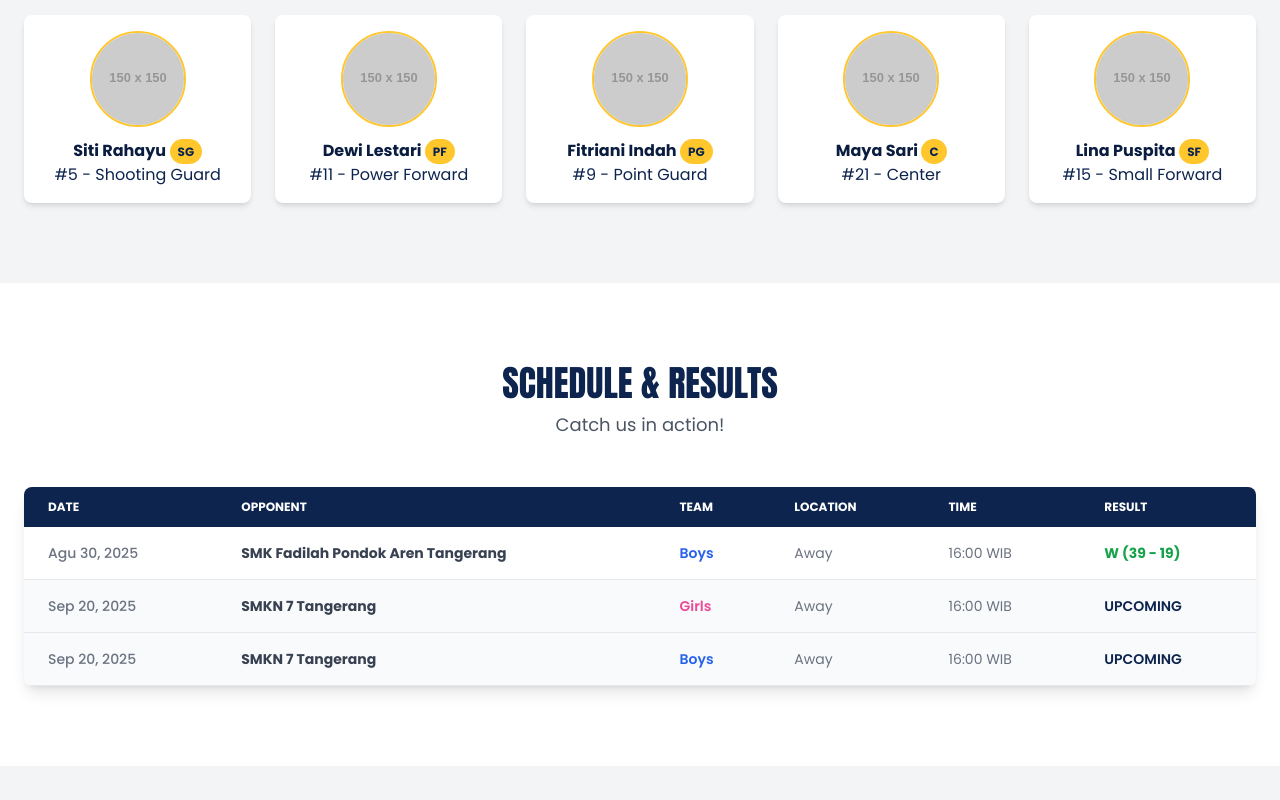
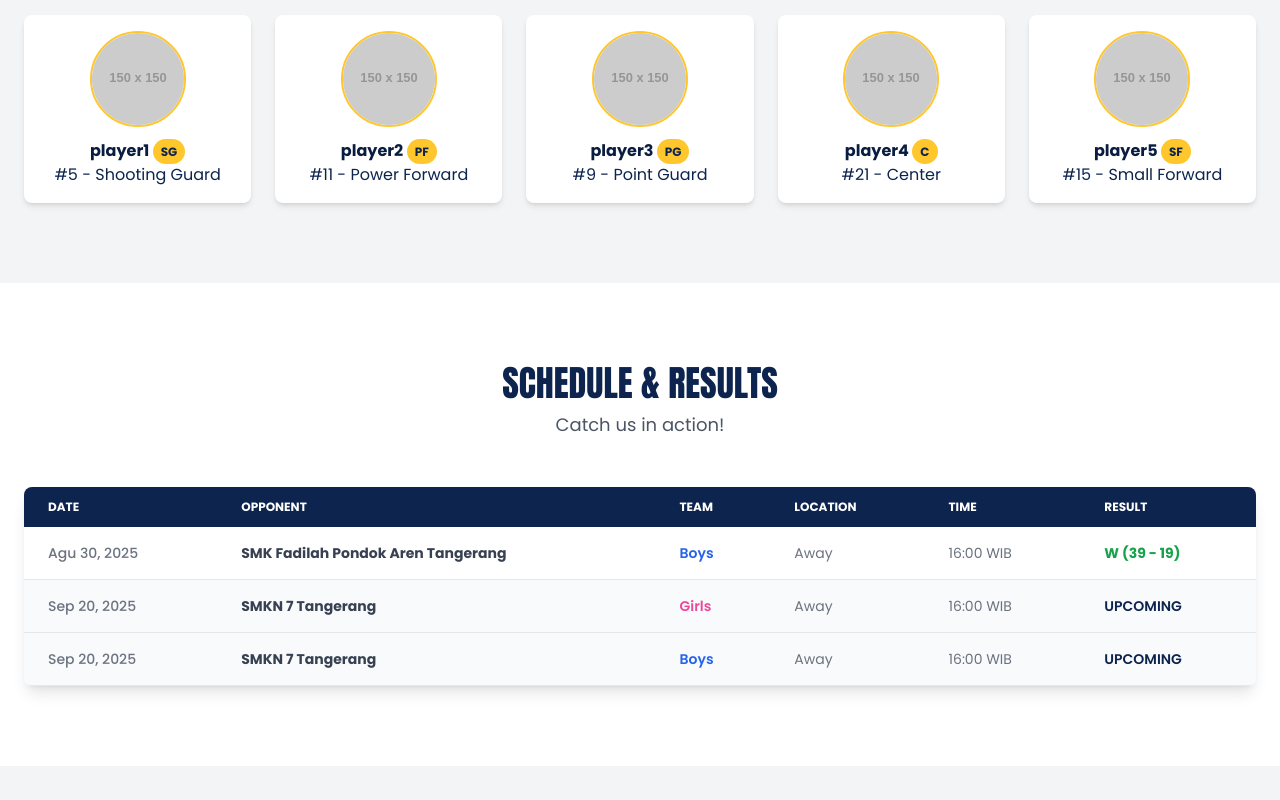
Before and after one commit to bariachmad21/nemtas, a plain HTML site: page index.html in a window 1280 px wide. Shown: the part 3140-3940 px from the top of the page. Drawn offline with nearby package versions, Linux system fonts and the light colour scheme; placeholder pictures from the web are drawn by us.

Commit message:
Update index.html

```diff
--- a/index.html
+++ b/index.html
@@ -342,27 +342,27 @@
                         <div class="grid grid-cols-2 md:grid-cols-3 lg:grid-cols-5 gap-6">
                              <div class="bg-white shadow-md p-4 rounded-lg text-center">
                                 <img src="https://placehold.co/150x150/EEEEEE/333333?text=Player" class="w-24 h-24 rounded-full mx-auto mb-3 border-2 border-nemtas-yellow">
-                                <p class="font-bold text-nemtas-dark">Siti Rahayu <span class="text-xs bg-nemtas-yellow text-nemtas-blue font-bold px-2 py-1 rounded-full align-middle">SG</span></p>
+                                <p class="font-bold text-nemtas-dark">player1 <span class="text-xs bg-nemtas-yellow text-nemtas-blue font-bold px-2 py-1 rounded-full align-middle">SG</span></p>
                                 <p class="text-nemtas-blue">#5 - Shooting Guard</p>
                             </div>
                             <div class="bg-white shadow-md p-4 rounded-lg text-center">
                                 <img src="https://placehold.co/150x150/EEEEEE/333333?text=Player" class="w-24 h-24 rounded-full mx-auto mb-3 border-2 border-nemtas-yellow">
-                                <p class="font-bold text-nemtas-dark">Dewi Lestari <span class="text-xs bg-nemtas-yellow text-nemtas-blue font-bold px-2 py-1 rounded-full align-middle">PF</span></p>
+                                <p class="font-bold text-nemtas-dark">player2 <span class="text-xs bg-nemtas-yellow text-nemtas-blue font-bold px-2 py-1 rounded-full align-middle">PF</span></p>
                                 <p class="text-nemtas-blue">#11 - Power Forward</p>
                             </div>
                              <div class="bg-white shadow-md p-4 rounded-lg text-center">
                                 <img src="https://placehold.co/150x150/EEEEEE/333333?text=Player" class="w-24 h-24 rounded-full mx-auto mb-3 border-2 border-nemtas-yellow">
-                                <p class="font-bold text-nemtas-dark">Fitriani Indah <span class="text-xs bg-nemtas-yellow text-nemtas-blue font-bold px-2 py-1 rounded-full align-middle">PG</span></p>
+                                <p class="font-bold text-nemtas-dark">player3 <span class="text-xs bg-nemtas-yellow text-nemtas-blue font-bold px-2 py-1 rounded-full align-middle">PG</span></p>
                                 <p class="text-nemtas-blue">#9 - Point Guard</p>
                             </div>
                              <div class="bg-white shadow-md p-4 rounded-lg text-center">
                                 <img src="https://placehold.co/150x150/EEEEEE/333333?text=Player" class="w-24 h-24 rounded-full mx-auto mb-3 border-2 border-nemtas-yellow">
-                                <p class="font-bold text-nemtas-dark">Maya Sari <span class="text-xs bg-nemtas-yellow text-nemtas-blue font-bold px-2 py-1 rounded-full align-middle">C</span></p>
+                                <p class="font-bold text-nemtas-dark">player4 <span class="text-xs bg-nemtas-yellow text-nemtas-blue font-bold px-2 py-1 rounded-full align-middle">C</span></p>
                                 <p class="text-nemtas-blue">#21 - Center</p>
                             </div>
                              <div class="bg-white shadow-md p-4 rounded-lg text-center">
                                 <img src="https://placehold.co/150x150/EEEEEE/333333?text=Player" class="w-24 h-24 rounded-full mx-auto mb-3 border-2 border-nemtas-yellow">
-                                <p class="font-bold text-nemtas-dark">Lina Puspita <span class="text-xs bg-nemtas-yellow text-nemtas-blue font-bold px-2 py-1 rounded-full align-middle">SF</span></p>
+                                <p class="font-bold text-nemtas-dark">player5 <span class="text-xs bg-nemtas-yellow text-nemtas-blue font-bold px-2 py-1 rounded-full align-middle">SF</span></p>
                                 <p class="text-nemtas-blue">#15 - Small Forward</p>
                             </div>
                         </div>
@@ -621,6 +621,7 @@
                     <a href="#" class="text-2xl hover:text-nemtas-yellow transition-colors"><svg><!-- Icon placeholder --></svg></a>
                 </div>
                 <p class="text-xs text-gray-500">&copy; 2025 Nemtas Basketball Club. All Rights Reserved.</p>
+                <p class="text-xs text-gray-500">&copy; 2025 Made by Bari Achmad.</p>
             </div>
         </footer>
     </div>
```
